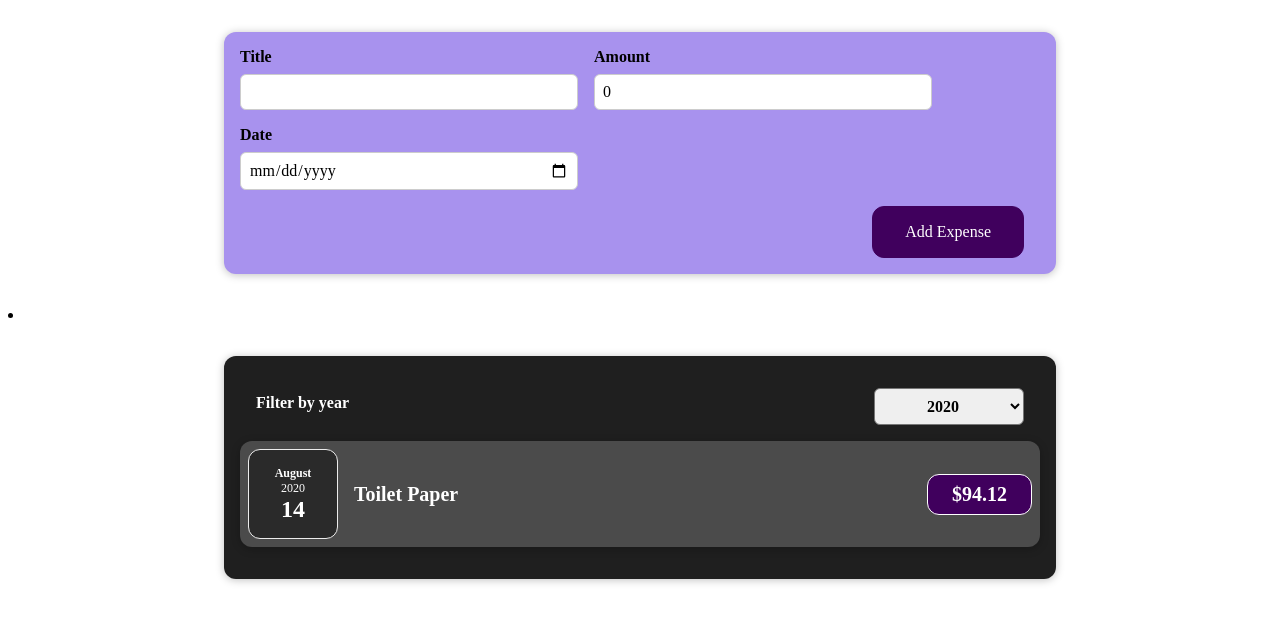
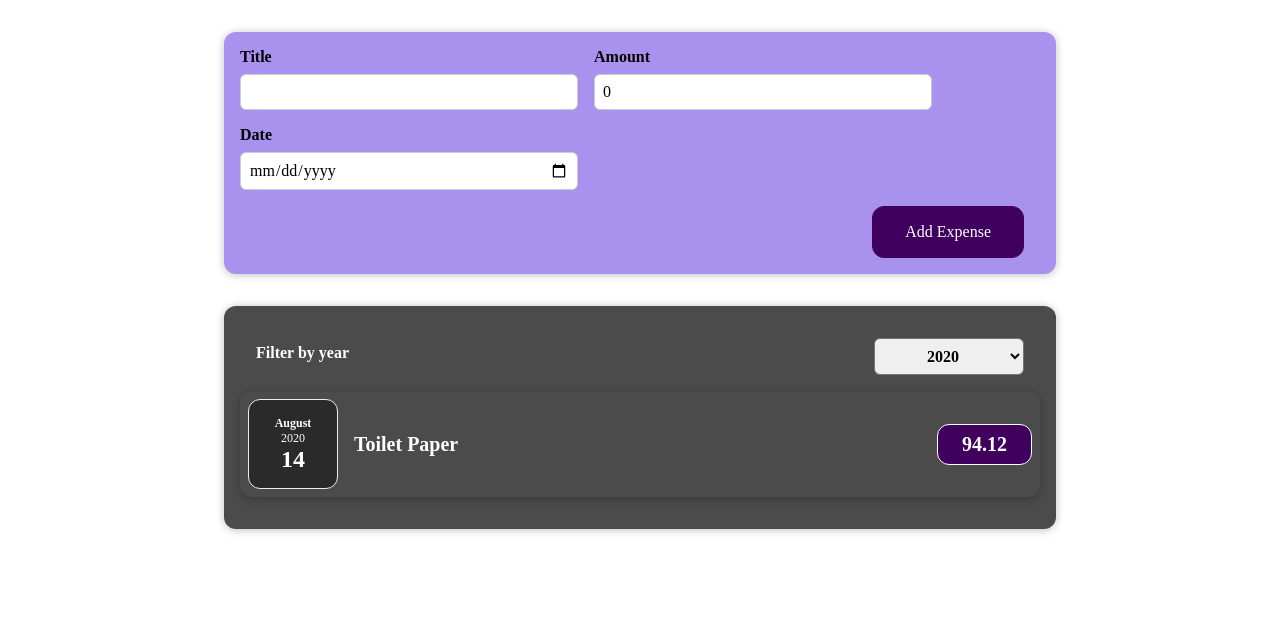
Before and after one commit to shubhambartwal/expense-tracker, a React (Create React App) app: page / in a window 1280 px wide. Shown: the top 622 px of the page. Built offline with nearby package versions, Linux system fonts and the light colour scheme.

Commit message:
dot_issue_solved

```diff
--- a/src/App.js
+++ b/src/App.js
@@ -28,13 +28,11 @@ function App(){
      { setExpenses((prevExpenses)=>{
        return [expense,...prevExpenses];
       });
-      console.log(expenses);
     };
     return(
       <div>
       <NewExpense onAddExpense={addExpenseHandler}/>
-      <Expenses items={expenses}
-      />
+      <Expenses items={expenses}/>
     </div>
       );
 }
--- a/src/components/ExpenseItem.js
+++ b/src/components/ExpenseItem.js
@@ -8,7 +8,7 @@ function ExpenceItem(props){
             <ExpenseDate date={props.date}/>
        <div className="expense-item__description">
     <h2>{props.title}</h2>
-    <div className="expense-item__price">${props.amount}</div>
+    <div className="expense-item__price">{props.amount}</div>
     </div>
     </Card>
     );
--- a/src/components/Expenses.js
+++ b/src/components/Expenses.js
@@ -1,4 +1,3 @@
-import ExpenseItem from './ExpenseItem';
 import './Expenses.css';
 import {useState} from "react";
 import Card from './Card';
@@ -16,11 +15,12 @@ function Expenses(props){
     });
 
     return(
-        <li><Card className="expenses">
+        <div>
+        <Card className="expenses">
         <ExpensesFilter selected={filterYear} onChangeFilter={filterChangeHandler} />
        <ExpensesList  items={filterExpenses} />
         </Card>
-        </li>);
+        </div>);
 
 }
 export default Expenses;
--- a/src/components/ExpensesList.js
+++ b/src/components/ExpensesList.js
@@ -4,9 +4,10 @@ import ExpenseItem from "./ExpenseItem";
 const ExpensesList =(props)=>
 {
     if (props.items.length===0)
-    return(
-        <h2 className="expenses-list__fallback">Found no Expenses.</h2>);
-    return(
+    {return(
+        <h2 className="expenses-list__fallback">Found no Expenses</h2>);
+    }
+        return(
         <ul className="expenses-list">
        {
              props.items.map((expense)=>(
```
Also changed, not shown: src/components/AddNewExpense.js (added, +11 -0 lines).
